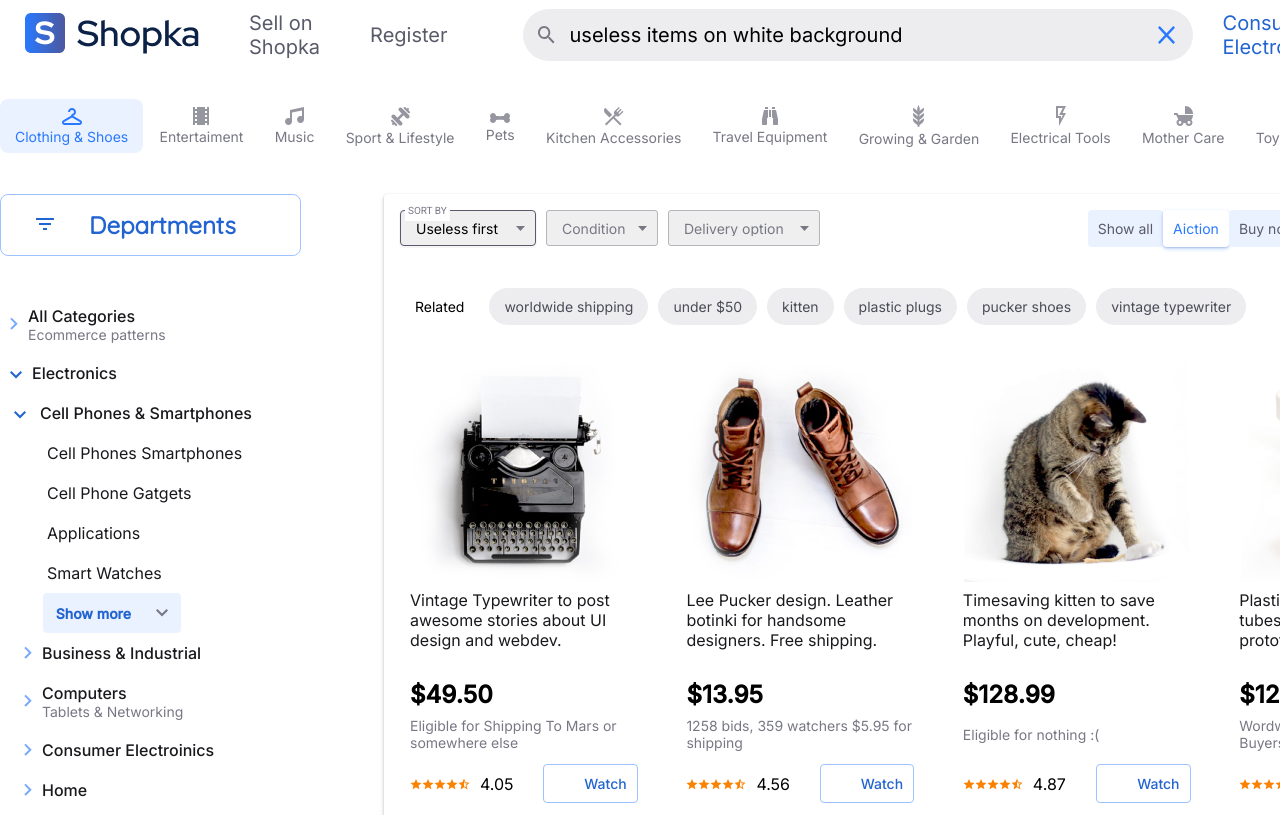
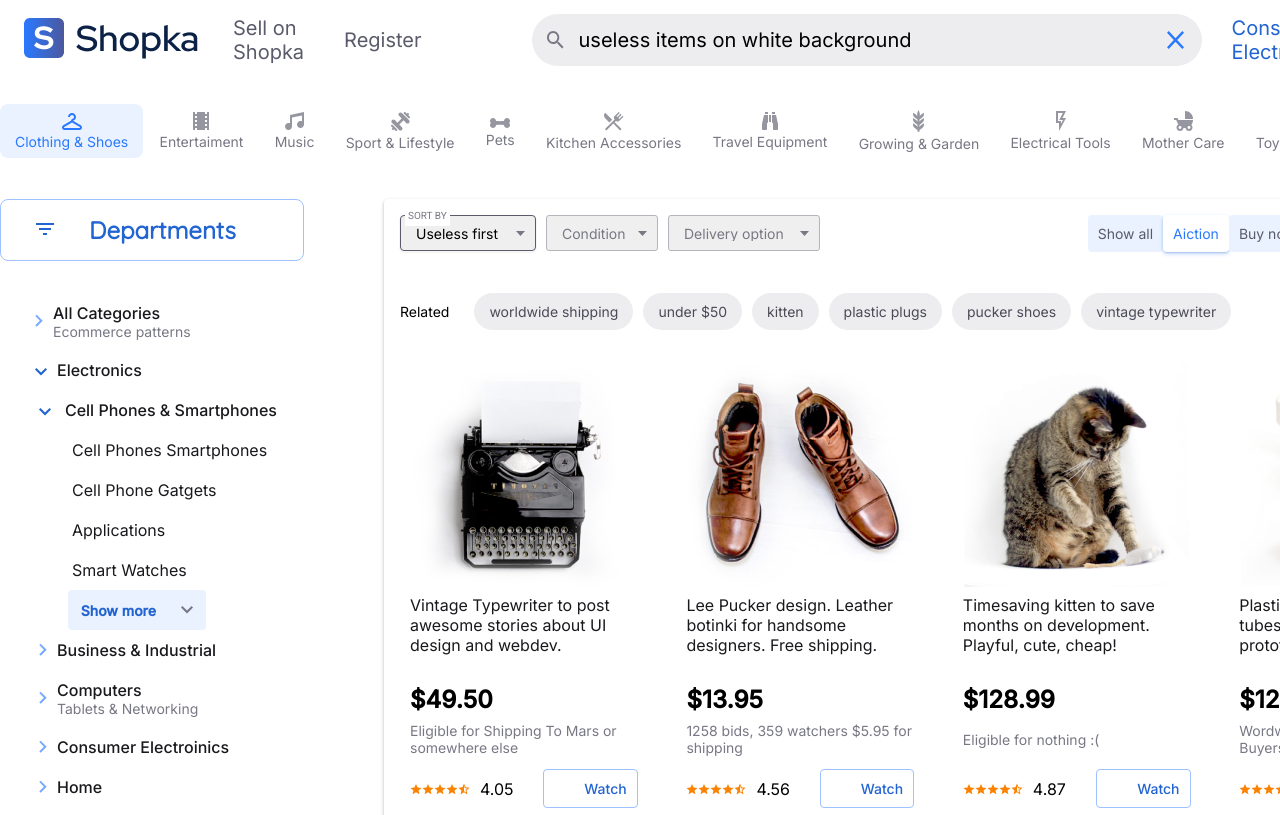
Before and after one commit to VikaRom/first-project-Yojji, a plain HTML site: page index.html in a window 1280 px wide. Shown: the top 815 px of the page. Drawn offline with Linux system fonts and the light colour scheme.

Commit message:
done all

```diff
--- a/index.css
+++ b/index.css
@@ -41,13 +41,14 @@ label:hover {
     display: flex;
     align-items: center;
     margin-bottom: 24px;
-
+    padding-top: 5px;
 }
 
 .header-text1 {
     font-size: 20px;
     color: #5A5B6A;
-    padding: 0 25px;
+    /* padding: 0 25px; */
+    padding: 10px 10px 10px 10px;
 }
 
 .header-text1:hover {
@@ -65,12 +66,15 @@ label:hover {
 .header-text2 {
     font-size: 20px;
     color: #5A5B6A;
-    padding: 0 25px;
-    margin-right: 50px;
+
+    padding: 10px 10px 10px 30px;
+    /* margin-right: 50px; */
+    margin-right: 100px;
 }
 
 .header-avatar {
-    padding: 0 25px;
+    padding: 0px 25px 0 24px;
+    /* padding: 0 25px; */
     cursor: pointer;
 }
 
@@ -89,6 +93,7 @@ label:hover {
 .container-inp {
     margin: 0 30px 0 0;
     position: relative;
+
 }
 
 input::placeholder {
@@ -113,10 +118,11 @@ input::placeholder {
 }
 
 .header-text3 {
-    padding: 0 48px 0 0;
+    padding: 10px 48px 10px 0;
     font-size: 20px;
     color: #2264D1;
-    margin-right: 75px;
+    margin-right: 65px;
+    /* padding: 10px 0; */
 }
 
 .button {
@@ -247,13 +253,13 @@ input::placeholder {
     padding-top: 2px;
     height: auto;
     display: flex;
-    margin-bottom: 40px;
+    margin-bottom: 45px;
 }
 
 .aside {
     display: flex;
     flex-direction: column;
-    margin-right: 50px;
+    margin-right: 80px;
 }
 
 .main-part {
@@ -432,6 +438,9 @@ input::placeholder {
     color: #4A4B57;
     margin-right: 10px;
 }
+.button-fromList:first-child{
+    padding-left: 0;
+}
 
 .button-fromList:hover {
     opacity: 0.6;
@@ -501,6 +510,7 @@ input::placeholder {
 .all-list {
     display: flex;
     flex-direction: column;
+    padding-left: 25px;
 }
 
 .second-text {
@@ -563,12 +573,12 @@ footer {
 .bold-text {
     font-size: 16px;
     font-weight: 700;
+    margin-bottom: 5px;
 }
 
 .grey-text {
     font-size: 12px;
     color: #5A5B6A;
-    margin-top: 5px;
 }
 
 .container-textF {
@@ -775,6 +785,9 @@ footer {
 
 
 }
+.watch:hover{
+    opacity: 0.6;
+}
 
 
 
@@ -785,14 +798,13 @@ footer {
 }
 
 .filter {
-    width: 90%;
     display: flex;
     padding: 15px 0;
     border: 1px solid #9DC2FF;
     box-sizing: border-box;
     align-items: center;
     border-radius: 8px;
-    margin-bottom: 40px;
+    margin-bottom: 32px;
     cursor: pointer;
 }
 
@@ -876,6 +888,7 @@ footer {
 }
 
 .close-block {
+    box-sizing: border-box;
     width: 304px;
     height: 40px;
     display: flex;
@@ -1057,13 +1070,21 @@ footer {
 }
 
 .block-select {
-    margin-bottom: 38px;
+    margin-bottom: 16px;
 }
 
 .container-element-filter1 {
     box-sizing: border-box;
     width: 100%;
     padding: 10px;
+    display: flex;
+    align-items: center;
+    justify-content: flex-start;
+}
+.container-element-filter2{
+    box-sizing: border-box;
+    width: 100%;
+    padding: 10px 0 10px 0;
     display: flex;
     align-items: center;
     justify-content: flex-start;
--- a/index.html
+++ b/index.html
@@ -289,14 +289,14 @@
                                             </ul>
                                         </li>
                                         <li>
-                                            <a href="#" class="container-element-filter1">
+                                            <a href="#" class="container-element-filter2">
                                                 <span class="arrow">
                                                     <img src="img/arrow.svg" alt=""> </span>
                                                 <span class="name">Business & Industrial </span>
                                             </a>
                                         </li>
                                         <li>
-                                            <a href="#" class="container-element-filter1">
+                                            <a href="#" class="container-element-filter2">
                                                 <span class="arrow">
                                                     <img src="img/arrow.svg" alt="">
                                                 </span>
@@ -308,28 +308,28 @@
                                             </a>
                                         </li>
                                         <li>
-                                            <a href="#" class="container-element-filter1">
+                                            <a href="#" class="container-element-filter2">
                                                 <span class="arrow">
                                                     <img src="img/arrow.svg" alt=""> </span>
                                                 <span class="name">Consumer Electroinics </span>
                                             </a>
                                         </li>
                                         <li>
-                                            <a href="#" class="container-element-filter1">
+                                            <a href="#" class="container-element-filter2">
                                                 <span class="arrow">
                                                     <img src="img/arrow.svg" alt=""> </span>
                                                 <span class="name">Home </span>
                                             </a>
                                         </li>
                                         <li>
-                                            <a href="#" class="container-element-filter1">
+                                            <a href="#" class="container-element-filter2">
                                                 <span class="arrow">
                                                     <img src="img/arrow.svg" alt=""> </span>
                                                 <span class="name">Collectibles </span>
                                             </a>
                                         </li>
                                         <li class="blue-block ">
-                                            <a href="#" class="container-element-filter1">
+                                            <a href="#" class="container-element-filter2">
                                                 <span class="expend-button">Expand</span>
                                             </a>
                                         </li>
@@ -1034,11 +1034,11 @@
                             <img src="img/card10.png" alt="" class="image-in-card">
                         </div>
                         <div class="text-card1">
-                            <p>Professional teadrinking set for every designer and developer</p>
+                            <p>One string Bonsai description</p>
                         </div>
                         <p class="price">$128.99</p>
                         <div class="text-card2">
-                            <p>Eligible for Shipping To Mars or somewhere else</p>
+                            <p>Wordwide shifting available Buyers protection possible!</p>
                         </div>
                         <div class="bottom-part-card">
                             <div class="star-block">
```
